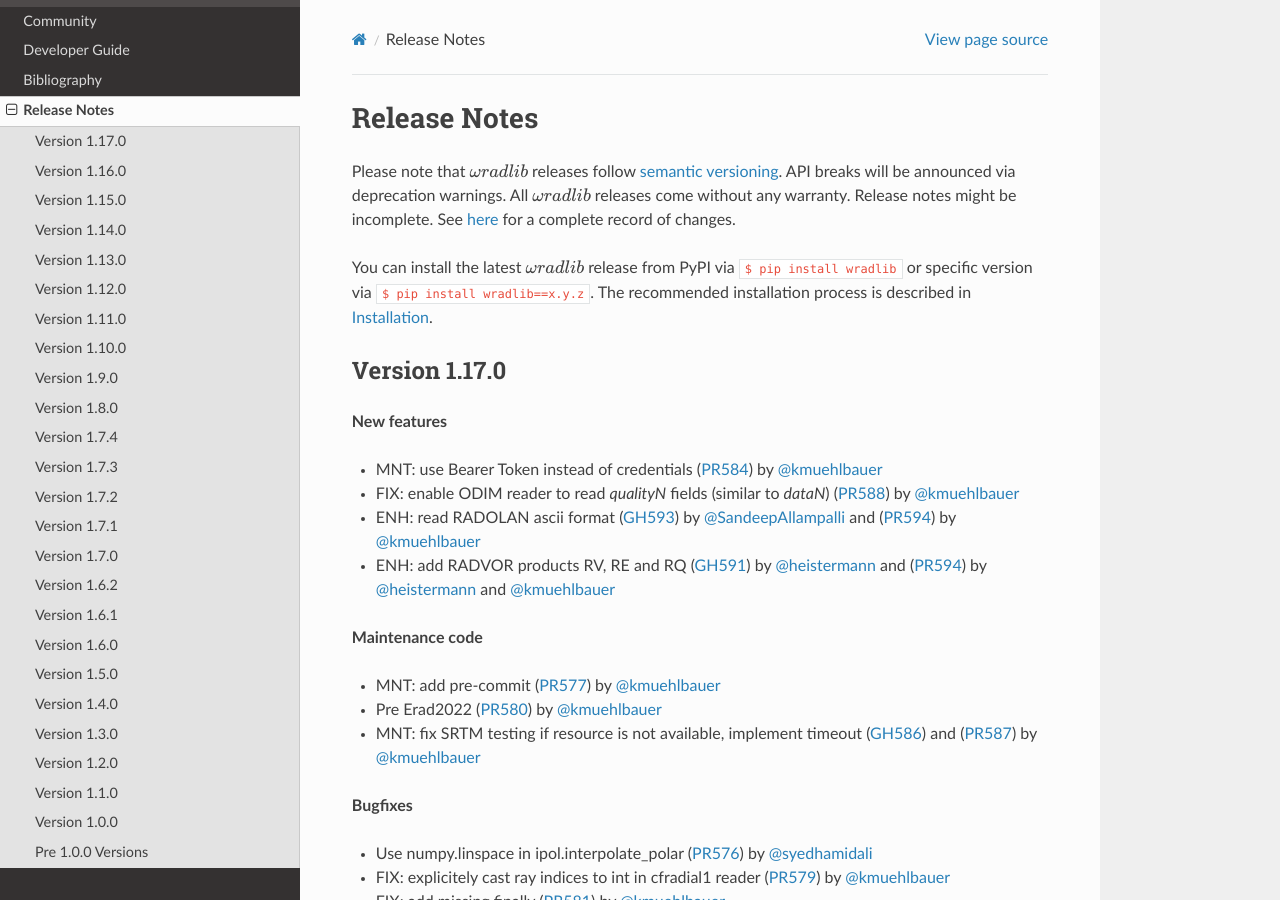
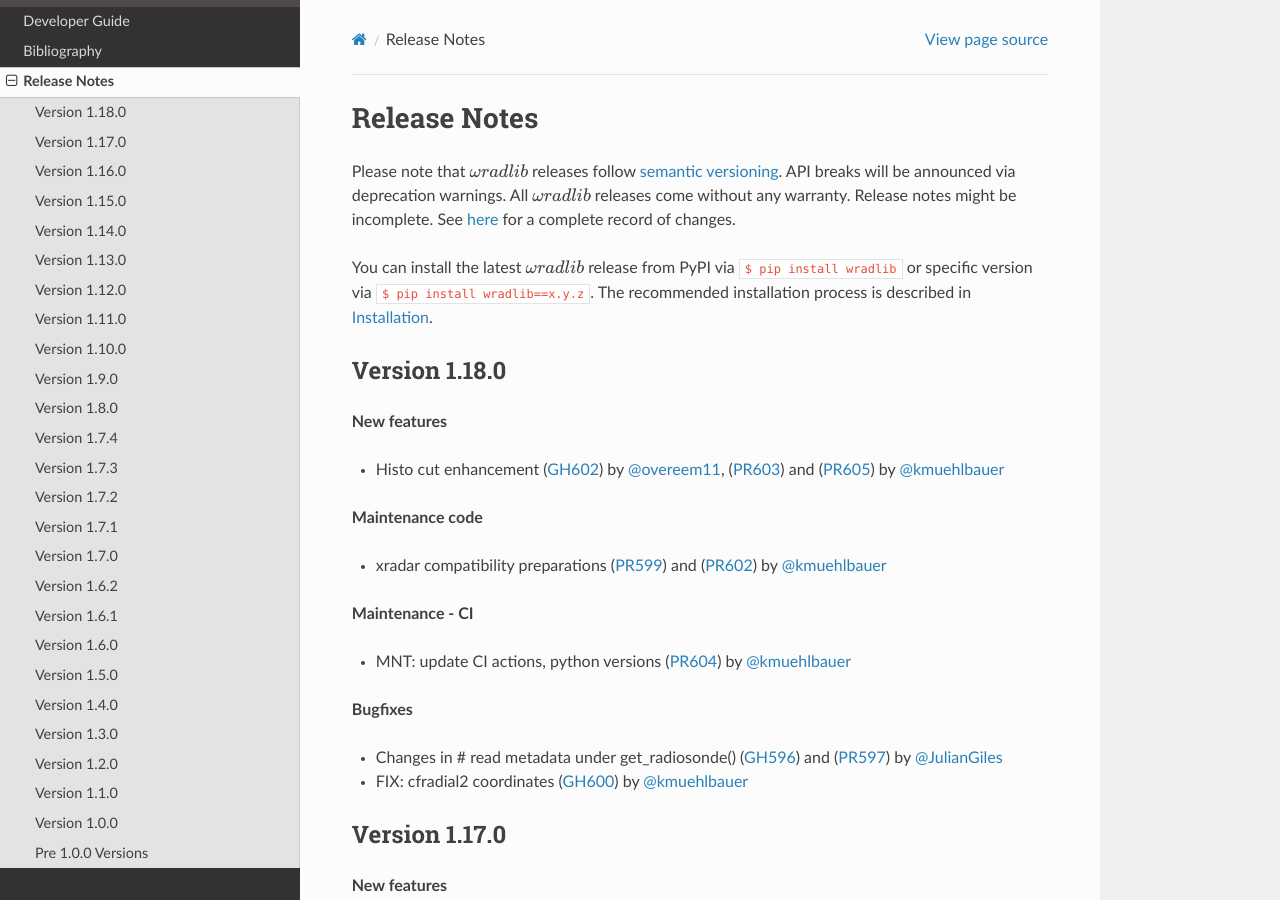
Before and after one commit to wradlib/wradlib-docs, a Sphinx documentation site: the page built from source/release_notes.rst, in a window 1280 px wide and 900 px high. Built offline with Sphinx 7.4.7 and the Read the Docs theme 2.0.0, drawn with Linux system fonts in a browser that asks for light colours; pages that are not in the unit, such as notebooks, are missing from menus; the version number could not be read and is left out.

Commit message:
MNT: update for wradlib 1.18.0

```diff
--- a/source/release_notes.rst
+++ b/source/release_notes.rst
@@ -6,6 +6,26 @@
 Please note that :math:`\omega radlib` releases follow `semantic versioning <https://semver.org/>`_. API breaks will be announced via deprecation warnings. All :math:`\omega radlib` releases come without any warranty. Release notes might be incomplete. See `here <https://github.com/wradlib/wradlib/commits/main>`_ for a complete record of changes.
 
 You can install the latest :math:`\omega radlib` release from PyPI via ``$ pip install wradlib`` or specific version via ``$ pip install wradlib==x.y.z``. The recommended installation process is described in :doc:`installation`.
+
+Version 1.18.0
+--------------
+
+**New features**
+
+* Histo cut enhancement (:issue:`602`) by `@overeem11 <https://github.com/overeem11>`_, (:pull:`603`) and (:pull:`605`) by `@kmuehlbauer <https://github.com/kmuehlbauer>`_
+
+**Maintenance code**
+
+* xradar compatibility preparations (:pull:`599`) and (:pull:`602`) by `@kmuehlbauer <https://github.com/kmuehlbauer>`_
+
+**Maintenance - CI**
+
+* MNT: update CI actions, python versions (:pull:`604`) by `@kmuehlbauer <https://github.com/kmuehlbauer>`_
+
+**Bugfixes**
+
+* Changes in # read metadata under get_radiosonde() (:issue:`596`) and (:pull:`597`) by `@JulianGiles <https://github.com/JulianGiles>`_
+* FIX: cfradial2 coordinates (:issue:`600`) by `@kmuehlbauer <https://github.com/kmuehlbauer>`_
 
 Version 1.17.0
 --------------
```
